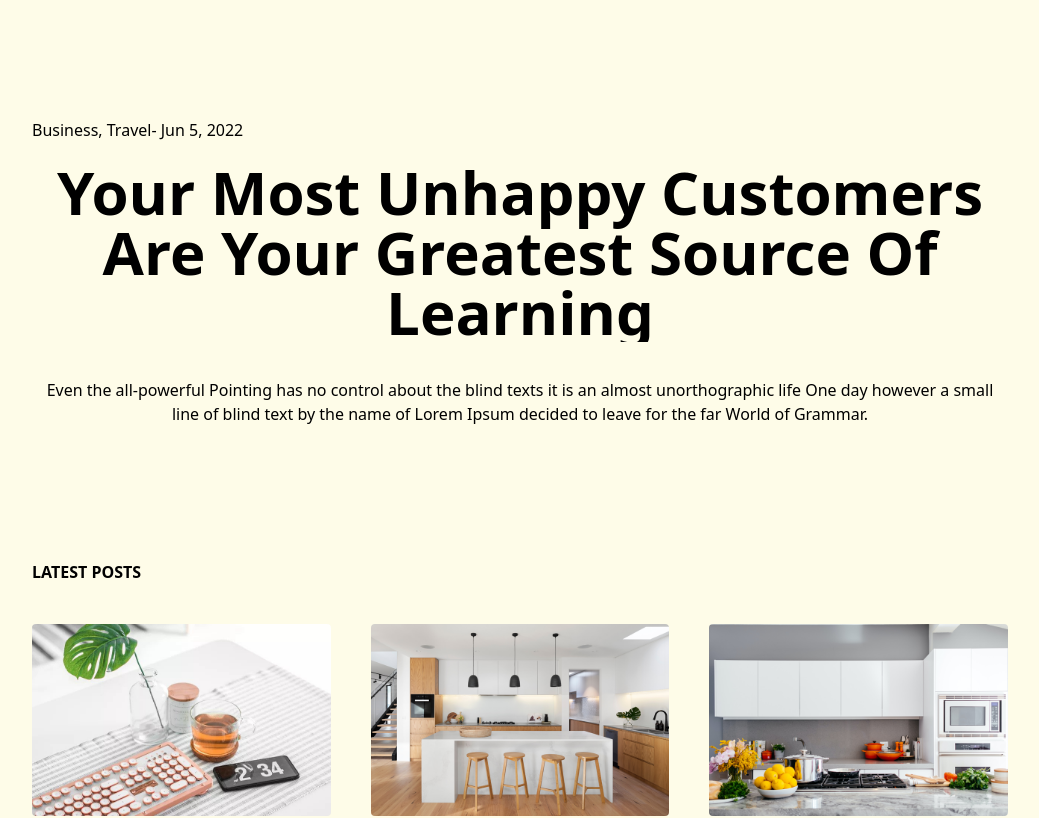
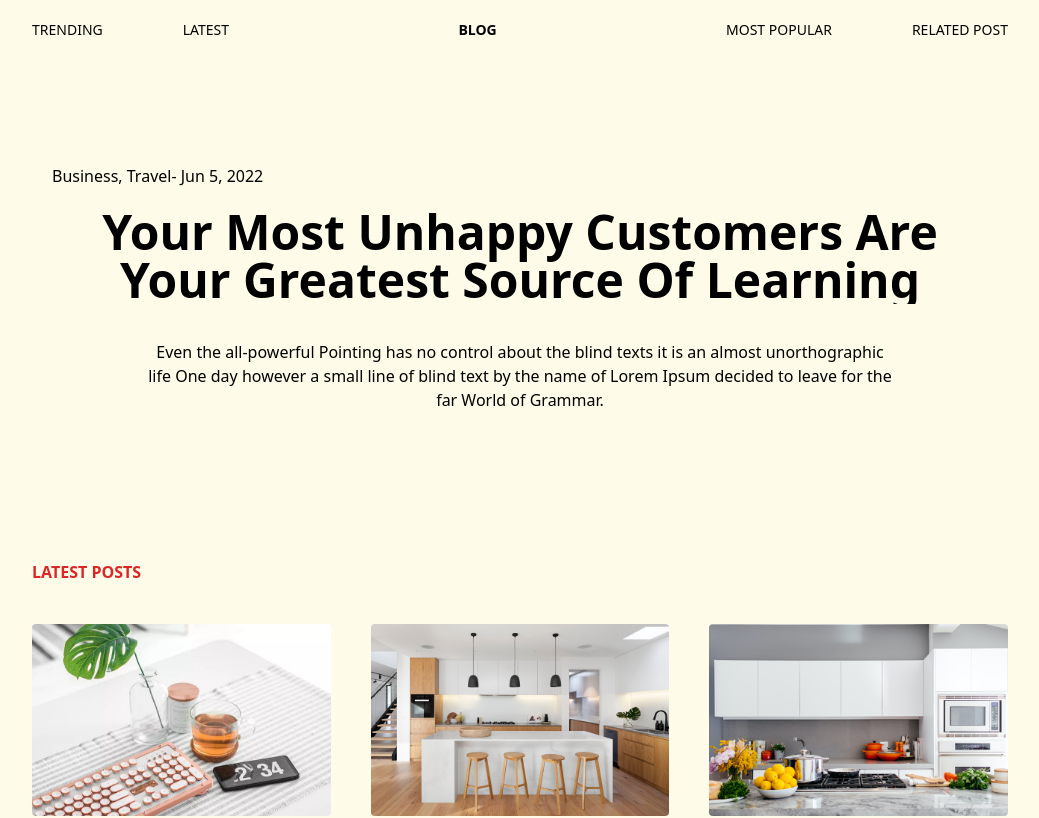
Before and after one commit to Hart102/simple_blog, a React (Vite) app: page / in a window 1280 px wide. Shown: the top 818 px of the page, without its empty margins (120-1159 px from the left). Built offline with nearby package versions, Linux system fonts and the light colour scheme.

Commit message:
worked on navbar

```diff
--- a/src/components/Latest.tsx
+++ b/src/components/Latest.tsx
@@ -9,7 +9,7 @@ const Latest = () => {
     if(!Data) return <Error />
 
     return (
-        <section className='w-full py-20'>
+        <section className='w-full lg:py-20'>
             <MainLayout>
                 <Title title="Latest Posts" />
                 <div className="grid grid-cols-1 lg:grid-cols-3 gap-10">
--- a/src/components/Navbar.tsx
+++ b/src/components/Navbar.tsx
@@ -1,8 +1,5 @@
-// import React, { useRef } from 'react';
-// import Logo from "@/assets/images/Logo.png"
-// import Button from "./Button";
-// import { Bars3Icon, XMarkIcon } from "@heroicons/react/20/solid";
-
+import { Bars3Icon, XMarkIcon } from "@heroicons/react/20/solid";
+import React, { useRef } from "react";
 
 
 
@@ -14,90 +11,153 @@
 //     { href: "blog", label: "Blog" },
 // ]
 
+
+
 const Navbar = () => {
 
-    // const navRef = useRef<HTMLDivElement>(null);
-    // const [toggle, setToggle] = React.useState<boolean>(false);
-    // const [currentPage, setCurrentPage] = React.useState<string>();
+    const navRef = useRef<HTMLDivElement>(null);
+    const [toggle, setToggle] = React.useState<boolean>(false);
 
-    // // Get current page
-    // const indicateCurrentPage = (arg: string) => setCurrentPage(arg)
+    const toggleAction = () => {
+        if (!toggle) {
+            setToggle(true)
+            navRef.current?.classList.remove("hidden")
+            navRef.current?.classList.add("flex")
+        } else {
+            setToggle(false)
+            navRef.current?.classList.add("hidden")
+            navRef.current?.classList.remove("flex")
+        }
+    }
 
-    // const handleToggle = () => {
-    //     if (navRef.current) {
-    //         if (navRef.current.classList.contains("hidden")) {
-    //             navRef.current.classList.remove("hidden")
-    //             setToggle(true)
-    //             return
-    //         }
-    //         navRef.current.classList.add("hidden")
-    //         setToggle(false)
-    //     }
-    // }
-
-    // const callBack = (arg: string) => {
-    //     handleToggle()
-    //     indicateCurrentPage(arg)
-    // }
 
     return (
-        <header className="fixed w-[100%] right-0 bg-gray-100 z-10">
-            <nav>
+
+        <header className="
+        fixed
+        w-[100%]
+        z-10
+        bg-yellow-50
+        ">
+            {/* Desktop Menu */}
             <div className="
+            py-5
+            hidden
             container
             mx-auto
-                flex
-                flex-col-reverse
+            uppercase
+            text-sm
+            flex-col
+            justify-between
             lg:flex-row
-                justify-between
-                p-3
-                gap-5
+            lg:flex
             ">
-                    <p className="
-                    hidden
-                    lg:block
-                    font-bold">Blog</p>
-                    <div>
-                        <input
-                            type="text"
-                            placeholder="Search..."
-                            className="
-                        rounded-full
-                        border
-                        border-slate-300
-                        px-3
-                        py-2
-                        text-sm
-                        w-full
-                        lg:w-96
-                        placeholder-slate-500
-                        focus:border-sky-500
-                        focus:ring-sky-500
-                        focus:ring-1
-                        focus:outline-none
-                        "/>
+                <div className="lg:flex gap-20">
+                    <p>Trending</p>
+                    <p>Latest</p>
                 </div>
 
-                    <div className="flex justify-between">
-                        <p className="
-                        block
-                        lg:hidden
-                        font-bold">Blog</p>
+                <p className="font-bold">Blog</p>
 
-                        <div className="
-                        flex
-                        font-light
-                        gap-8
-                        ">
-                            <p>Home</p>
-                            <p>About</p>
-                            <p>Blog</p>
+                <div className="lg:flex gap-20">
+                    <p>Most Popular</p>
+                    <p>Related Post</p>
                 </div>
             </div>
 
+            {/* Mobile */}
+            <nav className="px-3 py-2 relative block lg:hidden">
+                <div className="flex justify-between items-center w-full">
+                    <p className="font-bold">Blog</p>
+                    <span onClick={toggleAction} className="cursor-pointer">
+                        {toggle ? <XMarkIcon className="w-10" /> : <Bars3Icon className="w-10" />}
+                    </span>
+                </div>
+                {/* changeHamburgar */}
+
+                <div className="
+                hidden
+                flex-col
+                gap-8
+                absolute
+                w-[100%]
+                h-[100vh]
+                left-0
+                top-14
+                text-center
+                py-20
+                bg-yellow-50
+                border-t"
+                    ref={navRef}>
+                    <p>Trending</p>
+                    <p>Latest</p>
+                    <p>Most Popular</p>
+                    <p>Related Post</p>
                 </div>
             </nav>
         </header>
+
+
+
+
+
+        // <header className="fixed w-[100%] right-0 bg-gray-1001 z-10">
+        //     <nav>
+        //         <div className="
+        //         container
+        //         mx-auto
+        //         flex
+        //         flex-col-reverse
+        //         lg:flex-row
+        //         justify-between
+        //         p-3
+        //         gap-5
+        //         ">
+        //             <p className="
+        //             hidden
+        //             lg:block
+        //             font-bold">Blog</p>
+        //             <div>
+        //                 <input
+        //                     type="text"
+        //                     placeholder="Search..."
+        //                     className="
+        //                 rounded-full
+        //                 border
+        //                 border-slate-300
+        //                 px-3
+        //                 py-2
+        //                 text-sm
+        //                 w-full
+        //                 lg:w-96
+        //                 placeholder-slate-500
+        //                 focus:border-sky-500
+        //                 focus:ring-sky-500
+        //                 focus:ring-1
+        //                 focus:outline-none
+        //                 "/>
+        //             </div>
+
+        //             <div className="flex justify-between">
+        //                 <p className="
+        //                 block
+        //                 lg:hidden
+        //                 font-bold">Blog</p>
+
+        //                 <div className="
+        //                 flex
+        //                 font-light
+        //                 gap-8
+        //                 ">
+        //                     <p>Home</p>
+        //                     <p>About</p>
+        //                     <p>Blog</p>
+        //                 </div>
+        //             </div>
+
+        //         </div>
+        //     </nav>
+        // </header>
     )
 }
 
--- a/src/components/RelatedPosts.tsx
+++ b/src/components/RelatedPosts.tsx
@@ -1,17 +1,17 @@
-import Related from '@/components/_child/Related'
-import Title from '@/components/_child/Title'
+import Related, { SectionContainer } from '@/components/_child/Related'
+// import Title from '@/components/_child/Title'
 import MainLayout from '@/pages/Layout/Container'
 import { Data } from '@/pages/Api/Data'
-import { childInterface } from './_child/Types'
+// import { childInterface } from './_child/Types'
 
-const SectionContainer = ({ children, title }: childInterface) => {
-    return (
-        <section className='flex flex-col gap-5 cursor-pointer'>
-            <Title title={title} />
-            {children}
-        </section>
-    )
-}
+// const SectionContainer = ({ children, title }: childInterface) => {
+//     return (
+//         <section className='flex flex-col gap-5 cursor-pointer'>
+//             <Title title={title} />
+//             {children}
+//         </section>
+//     )
+// }
 
 const RelatedPosts = () => {
     return (
--- a/src/components/_child/NewsCard.tsx
+++ b/src/components/_child/NewsCard.tsx
@@ -44,15 +44,15 @@ const NewsCard: React.FC<newsCardIntrerface> = ({ gridCols, className, titleSize
             justify-center
             '>
                 <div className='flex'>
-                    <p className='text-orange-600'>{data ? data.category : ""}</p>
+                    <p className='text-red-600'>{data ? data.category : ""}</p>
                     <p className='text-gray-500'>
                         - {data ? data.published : ""}
                     </p>
                 </div>
-                <p className={`font-bold capitalize hover:text-orange-600 ${titleSize}`}>
+                <p className={`font-bold capitalize hover:text-red-600 ${titleSize}`}>
                     {data ? data.title : ""}
                 </p>
-                <p className='text-gray-500 my-4 line-clamp-2'>
+                <p className='font-light my-4 line-clamp-2'>
                     {data ? data.description : ""}
                 </p>
 
--- /dev/null
+++ b/src/components/_child/PostViewer.tsx
@@ -0,0 +1,15 @@
+import { ViewPostInterface } from "./Types"
+
+const PostViewer = ({ data }:ViewPostInterface) => {
+    return (
+        <>
+            <p className="font-bold text-3xl lg:text-5xl text-center">{data.title}</p>
+            <div className="w-[90%] lg:w-[70%] mx-auto my-10">
+                <img src={data.img} alt={data.img} className='w-full h-[100%]' />
+            </div>
+            <p className="my-4 text-center mx-auto font-light lg:max-w-[80%]">{data.description}</p>
+        </>
+    )
+}
+
+export default PostViewer
--- a/src/components/_child/Related.tsx
+++ b/src/components/_child/Related.tsx
@@ -1,5 +1,17 @@
 import Author from '@/components/_child/Author'
 import { PostType } from './Types';
+import Title from './Title';
+import { childInterface } from './Types';
+
+export const SectionContainer = ({ children, title }: childInterface) => {
+    return (
+        <section className='flex flex-col gap-5 cursor-pointer'>
+            <Title title={title} />
+            {children}
+        </section>
+    )
+}
+
 
 const Related = ({ data }: PostType) => {
     return (
--- a/src/components/_child/Title.tsx
+++ b/src/components/_child/Title.tsx
@@ -6,7 +6,7 @@ interface titleInterface {
 
 const Title: React.FC<titleInterface> = ({ title }) => {
   return (
-    <p className='font-bold uppercase mb-10'>{title}</p>
+    <p className='font-bold uppercase mb-10 text-red-600'>{title}</p>
   )
 }
 
--- a/src/components/_child/Trend.tsx
+++ b/src/components/_child/Trend.tsx
@@ -11,9 +11,9 @@ interface trendInterface {
 
 const Trend = ({ data }: trendInterface) => {
   return (
-    <div className='w-full h-[70vh] relative'>
+    <div className='container mx-auto h-[60vh] relative lg:my-14'>
       {/* <img
-        src={""}
+        src={data.img}
         alt={""}
         className='w-full h-[100%]'
       /> */}
@@ -26,7 +26,7 @@ const Trend = ({ data }: trendInterface) => {
       left-0
       w-full
       h-full
-      p-4
+      p-1
       bg-rgba1
       text-white1
       cursor-pointer
@@ -40,7 +40,7 @@ const Trend = ({ data }: trendInterface) => {
         justify-center
         text-center
         ">
-          <div className='flex'>
+          <div className='flex mx-auto lg:mx-0'>
             <p className="text-orange-2001">{data.category}</p>
             <p> - {data.published}</p>
           </div>
@@ -48,7 +48,7 @@ const Trend = ({ data }: trendInterface) => {
           <p className='
           font-bold
           text-3xl
-          lg:text-6xl
+          lg:text-5xl
           capitalize
           line-clamp-3
           my-5
@@ -58,9 +58,10 @@ const Trend = ({ data }: trendInterface) => {
           <p className='
           my-4
           line-clamp-3
-          text-orange-501
-          lg:max-w-[80%]1
           text-center
+          mx-auto
+          font-light
+          lg:max-w-[80%]
         '>{data.description}</p>
         </div>
       </div>
--- a/src/components/_child/Types.tsx
+++ b/src/components/_child/Types.tsx
@@ -17,3 +17,11 @@ export interface PostType {
         published?: string
     }
 }
+
+export interface ViewPostInterface {
+    data: {
+        title: string;
+        img?: string;
+        description: string
+    }
+}
--- a/src/pages/Index.tsx
+++ b/src/pages/Index.tsx
@@ -3,11 +3,13 @@ import Latest from "@/components/Latest"
 import MostPopular from "@/components/MostPopular"
 import RelatedPosts from "@/components/RelatedPosts"
 import Footer from "@/components/Footer/Footer"
+import Navbar from "@/components/Navbar"
 
 
 const Index = () => {
   return (
     <section className=" bg-yellow-50">
+      <Navbar />
       <Trending />
       <Latest />
       <MostPopular />
--- a/src/pages/ViewPost.tsx
+++ b/src/pages/ViewPost.tsx
@@ -1,7 +1,21 @@
+import Container from "@/pages/Layout/Container"
+import PostViewer from "@/components/_child/PostViewer"
+import Related, { SectionContainer } from "@/components/_child/Related"
+import { Data } from "./Api/Data"
+
 const ViewPost = () => {
+
   return (
-    <div>ViewPost</div>
+    <Container>
+      <PostViewer data={""}/>
+      <div className="lg:px-20 mx-auto">
+        <SectionContainer title='Business'>
+          {Data[2].map((post, index) => <Related key={index} data={post} />)}
+        </SectionContainer>
+      </div>
+    </Container>
   )
 }
 
+
 export default ViewPost
```
Lines whose indentation alone changed are shown as unchanged.
